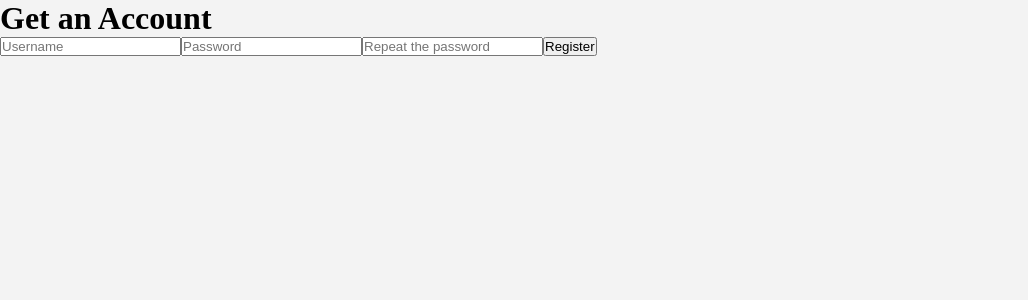
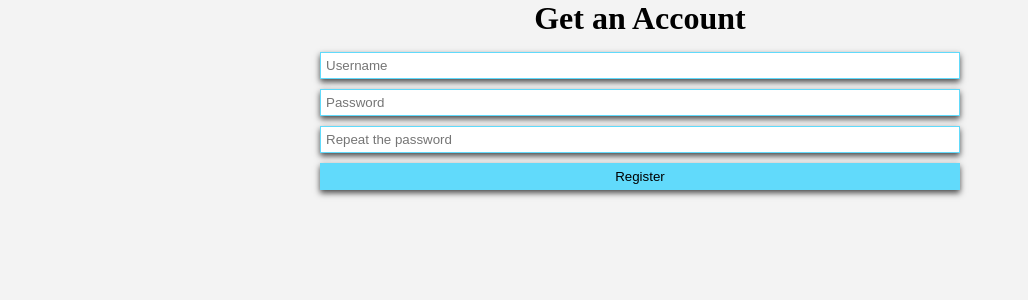
Before and after one commit to Way-Maker7/weltLaender, a React (Create React App) app in the folder frontend/: page /register in a window 1280 px wide. Shown: the top 300 px of the page, without its empty margins (0-1028 px from the left). Built offline with nearby package versions, Linux system fonts and the light colour scheme.

Commit message:
styling register

```diff
--- /dev/null
+++ b/frontend/src/pages/Register.scss
@@ -0,0 +1,35 @@
+@import "./src/styles/main";
+
+.register{
+  h1{
+    text-align: center;
+    margin-bottom: 10px;
+  }
+  form {
+    display: grid;
+    margin: 0 auto;
+    width: 50%;
+    max-width: 700px;
+    min-width: 400px;
+    text-align: center;
+
+    input {
+      margin: 5px 0;
+      padding: 5px;
+      border: 1px solid $color-1;
+      box-shadow: 0 3px 6px rgba(0, 0, 0, 0.7);
+      resize: none;
+    }
+
+    input[type = "submit"] {
+      cursor: pointer;
+      background: $color-1;
+      transition: 0.4s;
+
+      &:hover {
+        background: $color-2;
+        color: white;
+      }
+    }
+  }
+}
--- a/frontend/src/pages/Register.tsx
+++ b/frontend/src/pages/Register.tsx
@@ -1,4 +1,7 @@
 import {FormEvent, useState} from "react";
+import "./Register.scss";
+
+
 
 export default function Register(){
 
@@ -11,7 +14,7 @@ const register = (ev: FormEvent) => {
 }
 
     return(
-        <div>
+        <div className="register">
             <h1>Get an Account</h1>
             <form onSubmit={register}>
                 <input type="text" value={username} onChange={ev => setUsername(ev.target.value)} placeholder= "Username"/>
```
